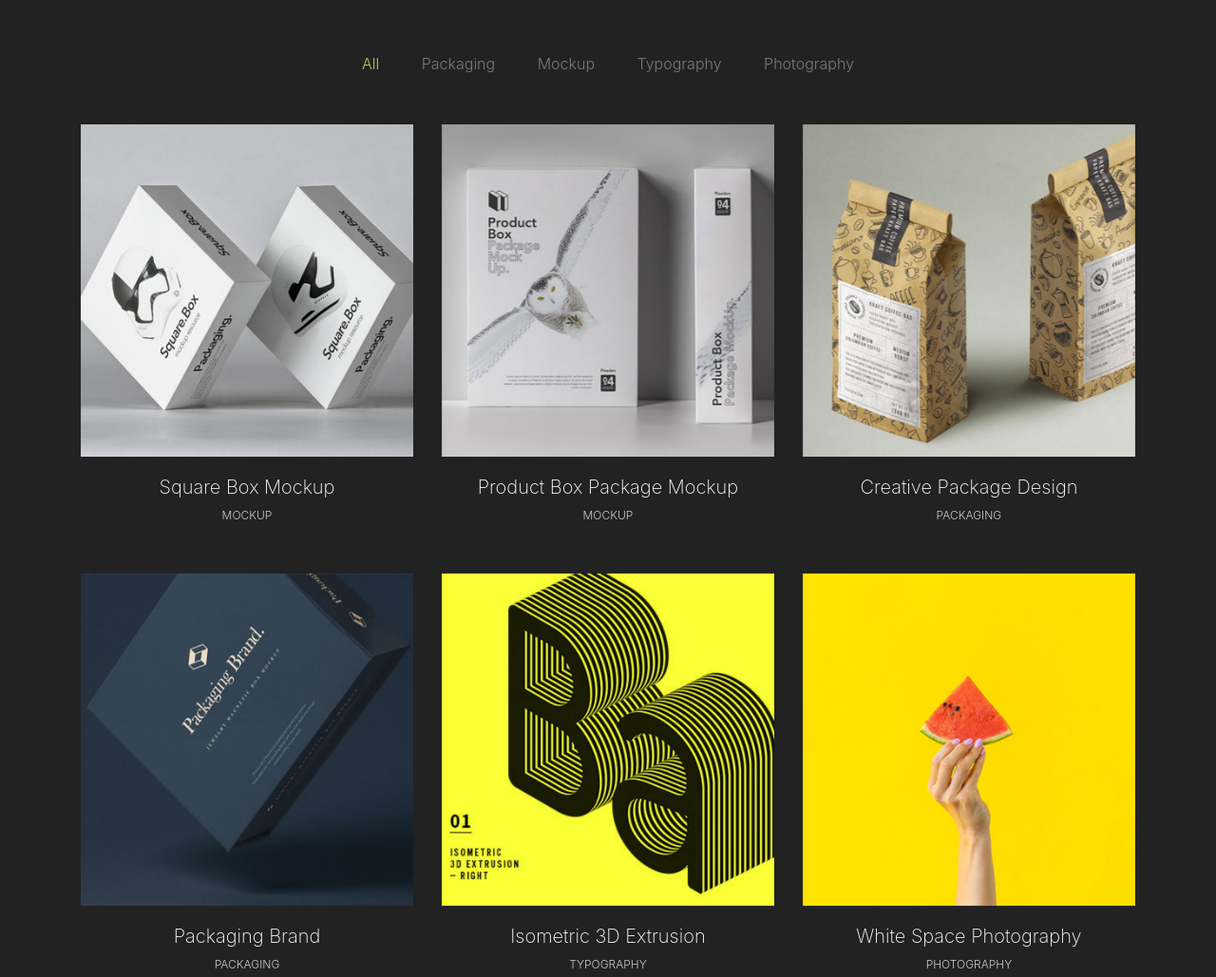
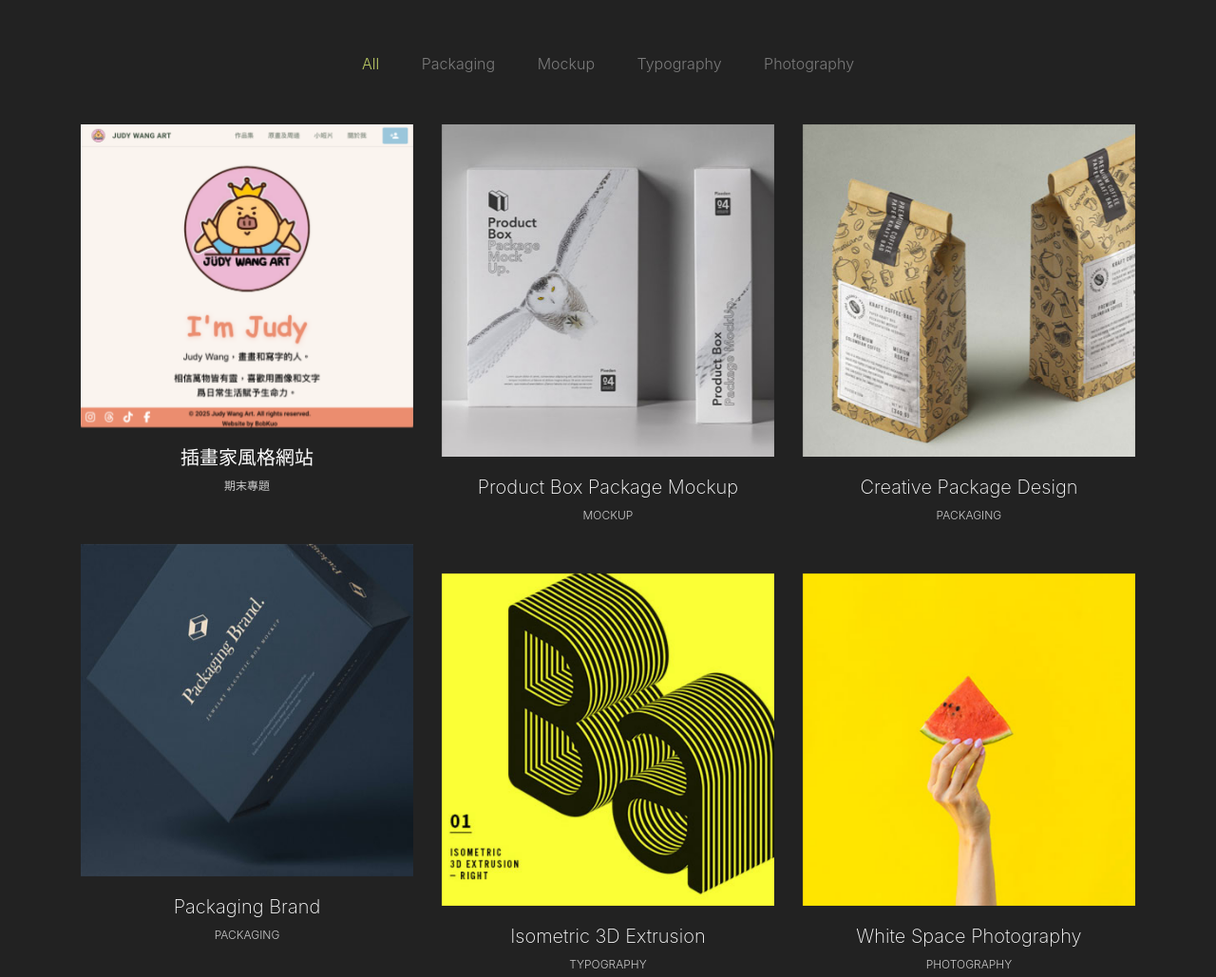
Before and after one commit to bobkuo/bobkuo.github.io, a plain HTML site: page index.html in a window 1280 px wide. Shown: the part 940-1969 px from the top of the page at 95% size. Drawn offline with nearby package versions, Linux system fonts and the light colour scheme; files whose address does not match are found by name.

Commit message:
作品集更新

```diff
--- a/index.html
+++ b/index.html
@@ -80,21 +80,18 @@
 			<div class="filters-content">
 				<div class="row grid">
 					<div class="single-portfolio col-sm-4 all mockup">
-						<div class="relative">
-							<div class="thumb">
-								<div class="overlay overlay-bg"></div>
-								<img class="image img-fluid" src="images/p1.jpg" alt="">
+						<a href="https://bobkuo.github.io/final-front/">
+							<div class="relative">
+								<div class="thumb">
+									<div class="overlay overlay-bg"></div>
+									<img class="image img-fluid" src="images/judywangart.png" alt="">
+								</div>
 							</div>
-							<a href="images/p1.jpg" class="img-pop-up">
-								<div class="middle">
-									<div class="text align-self-center d-flex"><img src="images/preview.png" alt=""></div>
-								</div>
-							</a>
-						</div>
-						<div class="p-inner">
-							<h4>Square Box Mockup</h4>
-							<div class="cat">Mockup</div>
-						</div>
+							<div class="p-inner">
+								<h4>插畫家風格網站</h4>
+								<div class="cat">期末專題</div>
+							</div>
+						</a>
 					</div>
 					<div class="single-portfolio col-sm-4 all mockup">
 						<div class="relative">
@@ -525,7 +522,7 @@
 					<ul class="site-contact-details">
 						<li>
 							<span class="text-uppercase">Email</span>
-							geneteamgpu@gmail.com
+							geneteamgou@gmail.com
 						</li>
 						<li>
 							<span class="text-uppercase">Phone</span>
```
Also changed, not shown: images/judywangart.png (added), 3 other files.
